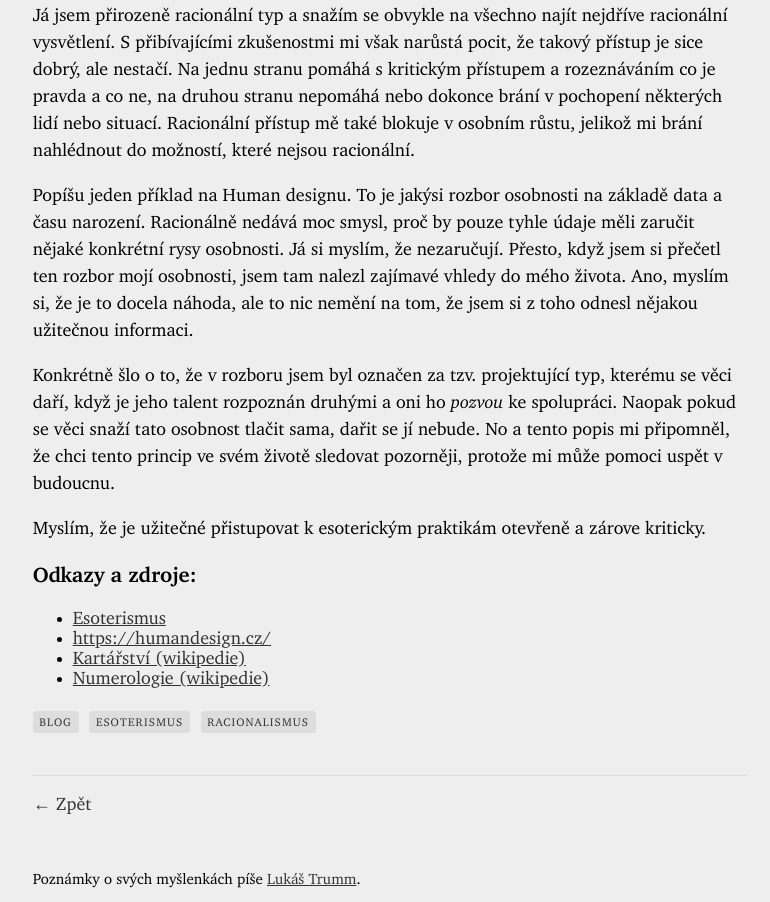
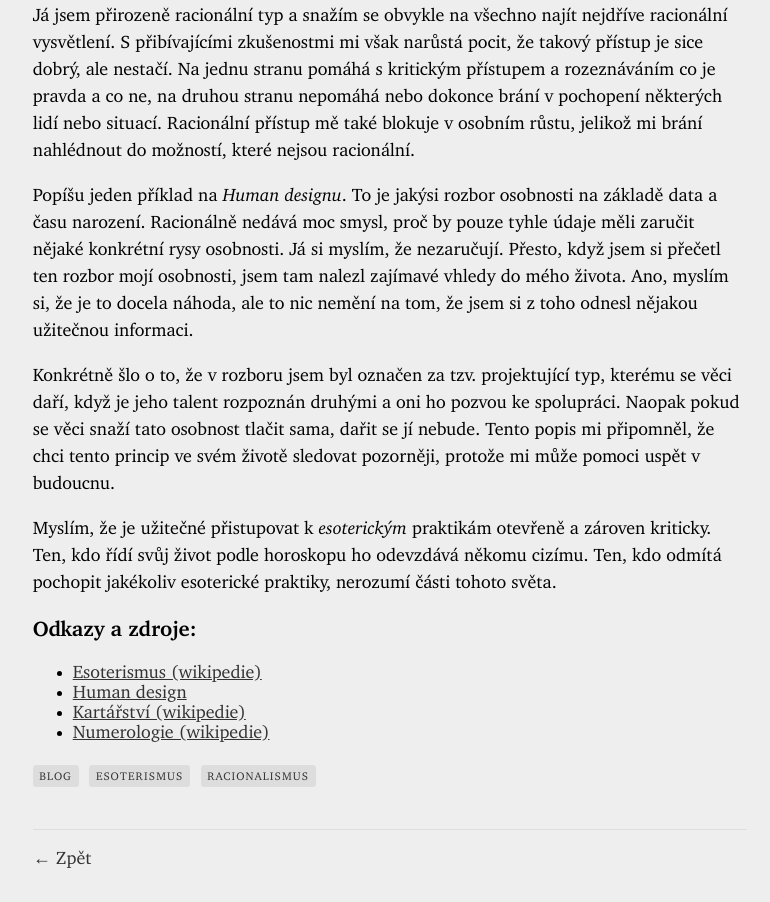
Before and after one commit to lttr/nalezeno-v-myslance, an Eleventy site: page blog/proč-se-zabývat-zdánlivě-náhodnými-jevy.md in a window 1280 px wide. Shown: the part 500-1402 px from the top of the page, without its empty margins (250-1020 px from the left). Built offline with nearby package versions, Linux system fonts and the light colour scheme; Eleventy itself is replaced by a stand-in of ours; files that its build step writes are made by us from their sources.

Commit message:
Update Článek “proč-se-zabývat-zdánlivě-náhodnými-jevy”

```diff
--- a/blog/proč-se-zabývat-zdánlivě-náhodnými-jevy.md
+++ b/blog/proč-se-zabývat-zdánlivě-náhodnými-jevy.md
@@ -11,15 +11,15 @@ Racionální přístup však není všechno. Některé věci se prostě nedají
 
 Já jsem přirozeně racionální typ a snažím se obvykle na všechno najít nejdříve racionální vysvětlení. S přibívajícími zkušenostmi mi však narůstá pocit, že takový přístup je sice dobrý, ale nestačí. Na jednu stranu pomáhá s kritickým přístupem a rozeznáváním co je pravda a co ne, na druhou stranu nepomáhá nebo dokonce brání v pochopení některých lidí nebo situací. Racionální přístup mě také blokuje v osobním růstu, jelikož mi brání nahlédnout do možností, které nejsou racionální.
 
-Popíšu jeden příklad na Human designu. To je jakýsi rozbor osobnosti na základě data a času narození. Racionálně nedává moc smysl, proč by pouze tyhle údaje měli zaručit nějaké konkrétní rysy osobnosti. Já si myslím, že nezaručují. Přesto, když jsem si přečetl ten rozbor mojí osobnosti, jsem tam nalezl zajímavé vhledy do mého života. Ano, myslím si, že je to docela náhoda, ale to nic nemění na tom, že jsem si z toho odnesl nějakou užitečnou informaci.
+Popíšu jeden příklad na *Human designu*. To je jakýsi rozbor osobnosti na základě data a času narození. Racionálně nedává moc smysl, proč by pouze tyhle údaje měli zaručit nějaké konkrétní rysy osobnosti. Já si myslím, že nezaručují. Přesto, když jsem si přečetl ten rozbor mojí osobnosti, jsem tam nalezl zajímavé vhledy do mého života. Ano, myslím si, že je to docela náhoda, ale to nic nemění na tom, že jsem si z toho odnesl nějakou užitečnou informaci.
 
-Konkrétně šlo o to, že v rozboru jsem byl označen za tzv. projektující typ, kterému se věci daří, když je jeho talent rozpoznán druhými a oni ho *pozvou* ke spolupráci. Naopak pokud se věci snaží tato osobnost tlačit sama, dařit se jí nebude. No a tento popis mi připomněl, že chci tento princip ve svém životě sledovat pozorněji, protože mi může pomoci uspět v budoucnu.
+Konkrétně šlo o to, že v rozboru jsem byl označen za tzv. projektující typ, kterému se věci daří, když je jeho talent rozpoznán druhými a oni ho pozvou ke spolupráci. Naopak pokud se věci snaží tato osobnost tlačit sama, dařit se jí nebude. Tento popis mi připomněl, že chci tento princip ve svém životě sledovat pozorněji, protože mi může pomoci uspět v budoucnu.
 
-Myslím, že je užitečné přistupovat k esoterickým praktikám otevřeně a zárove kriticky.
+Myslím, že je užitečné přistupovat k *esoterickým* praktikám otevřeně a zároven kriticky. Ten, kdo řídí svůj život podle horoskopu ho odevzdává někomu cizímu. Ten, kdo odmítá pochopit jakékoliv esoterické praktiky, nerozumí části tohoto světa.
 
 ### Odkazy a zdroje:
 
-* [Esoterismus](https://cs.wikipedia.org/wiki/Esoterismus)
-* https://humandesign.cz/
+* [Esoterismus (wikipedie)](https://cs.wikipedia.org/wiki/Esoterismus)
+* [Human design](https://humandesign.cz/)
 * [Kartářství (wikipedie)](https://cs.wikipedia.org/wiki/Kart%C3%A1%C5%99stv%C3%AD)
 * [Numerologie (wikipedie)](https://cs.wikipedia.org/wiki/Numerologie)
```
